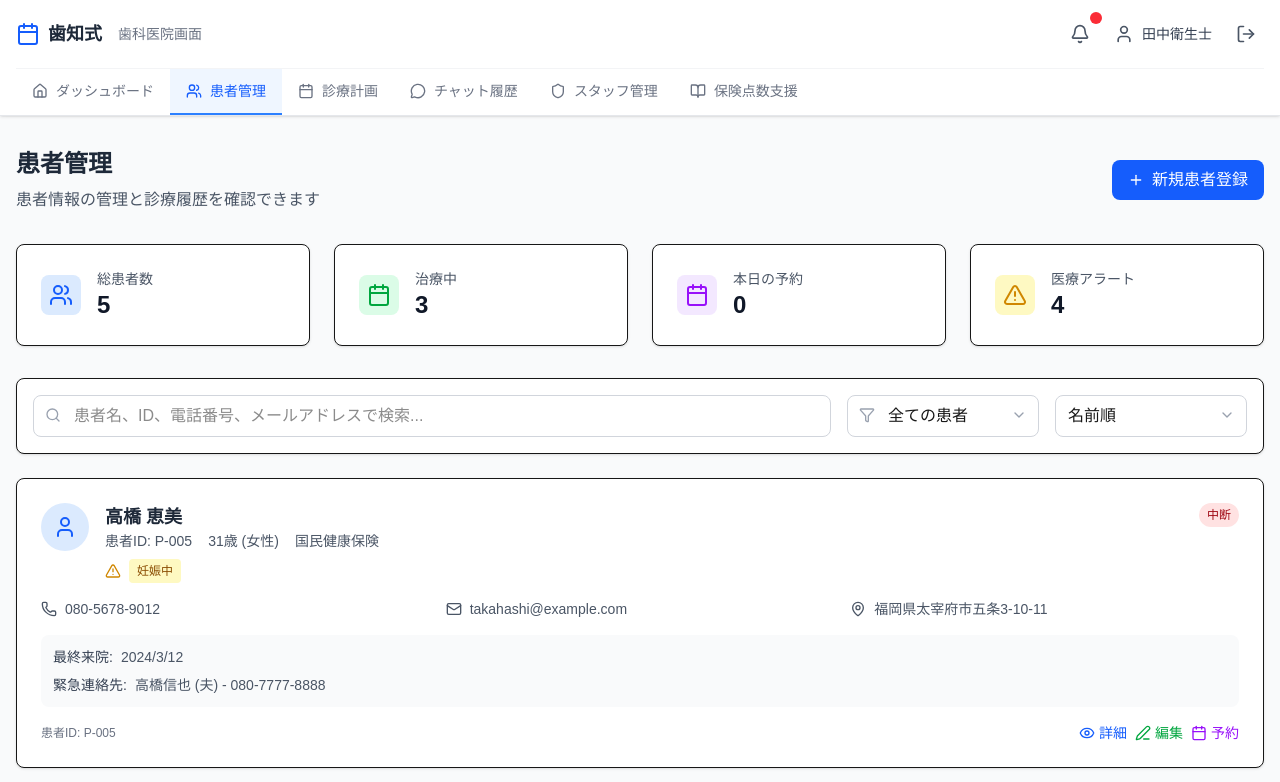
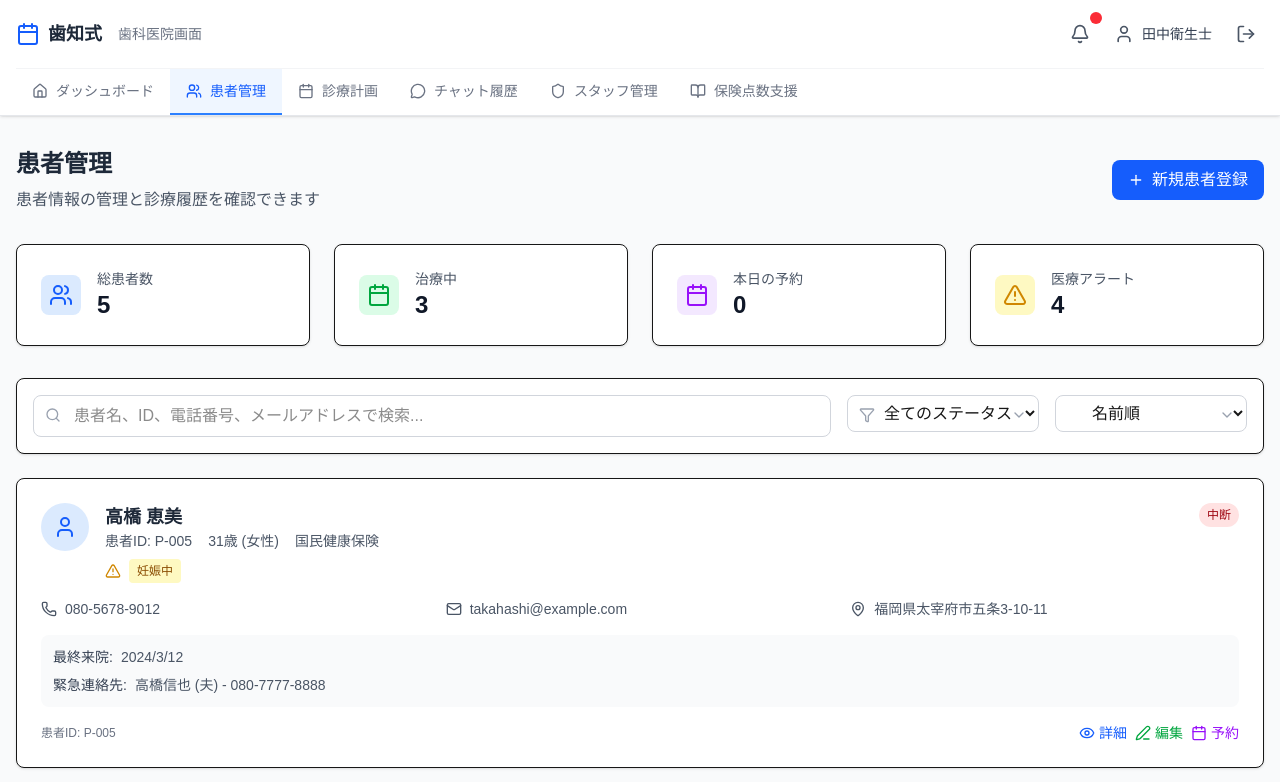
Before and after one commit to kenseibaricata/8shiki, a Next.js app: page /staff/patients in a window 1280 px wide. Shown: the top 782 px of the page. Built offline with nearby package versions, Linux system fonts and the light colour scheme.

Commit message:
fix: Vercelビルドエラーの再修正

```diff
--- a/src/app/fastpass/page.tsx
+++ b/src/app/fastpass/page.tsx
@@ -1,13 +1,11 @@
 'use client';
 
 import React, { useState } from 'react';
+import Link from 'next/link';
 import PatientHeader from '../components/PatientHeader';
 import {
-  Calendar,
-  Clock,
   Star,
   User,
-  Check,
   Crown,
   ChevronLeft,
   ChevronRight
@@ -80,7 +78,7 @@ export default function FastPassPage() {
   ];
 
   // タイムスロットデータ（選択された日付に基づいて生成）
-  const generateTimeSlots = (_date: Date): TimeSlot[] => {
+  const generateTimeSlots = (_date: any): TimeSlot[] => {
     const slots: TimeSlot[] = [];
 
     // 9:00-18:00の30分刻み
--- a/src/app/patient/treatment-plan/page.tsx
+++ b/src/app/patient/treatment-plan/page.tsx
@@ -1,6 +1,7 @@
 'use client';
 
 import React from 'react';
+import Link from 'next/link';
 import PatientHeader from '../../components/PatientHeader';
 import {
   Calendar,
--- a/src/app/staff-dashboard/page.tsx
+++ b/src/app/staff-dashboard/page.tsx
@@ -1,19 +1,12 @@
 'use client';
 
-import React, { useState } from 'react';
+import React from 'react';
 import Link from 'next/link';
 import {
   Users,
   Calendar,
   MessageCircle,
-  Plus,
-  Search,
-  Settings,
-  LogOut,
-  Bell,
-  FileText,
   Key,
-  Clock,
   TrendingUp,
   UserPlus,
   BookOpen
@@ -21,8 +14,6 @@ import {
 import StaffHeader from '../components/StaffHeader';
 
 export default function StaffDashboardPage() {
-  const [activeTab, setActiveTab] = useState('overview');
-  const [searchTerm, setSearchTerm] = useState('');
 
   // サンプルデータ
   const recentPatients = [
--- a/src/app/staff/chats/page.tsx
+++ b/src/app/staff/chats/page.tsx
@@ -5,16 +5,13 @@ import Link from 'next/link';
 import StaffHeader from '../../components/StaffHeader';
 import {
   Search,
-  Filter,
   MessageCircle,
   Bot,
   User,
   Calendar,
   Clock,
-  Eye,
   Reply,
   AlertTriangle,
-  CheckCircle,
   ChevronDown,
   Send
 } from 'lucide-react';
@@ -34,14 +31,6 @@ interface ChatSession {
   assignedStaff?: string;
   category: 'general' | 'pain' | 'appointment' | 'treatment' | 'billing' | 'emergency';
   isUnread: boolean;
-}
-
-interface ChatMessage {
-  id: string;
-  type: 'patient' | 'ai' | 'staff';
-  content: string;
-  timestamp: string;
-  sender?: string;
 }
 
 export default function ChatsPage() {
@@ -341,7 +330,7 @@ export default function ChatsPage() {
                 <div className="relative">
                   <select
                     value={typeFilter}
-                    onChange={(e) => setTypeFilter(e.target.value as any)}
+                    onChange={(e) => setTypeFilter(e.target.value as typeof typeFilter)}
                     className="block w-full px-3 py-2 border border-gray-300 rounded-lg focus:ring-blue-500 focus:border-blue-500 appearance-none"
                   >
                     <option value="all">全ての種類</option>
@@ -357,7 +346,7 @@ export default function ChatsPage() {
                 <div className="relative">
                   <select
                     value={statusFilter}
-                    onChange={(e) => setStatusFilter(e.target.value as any)}
+                    onChange={(e) => setStatusFilter(e.target.value as typeof statusFilter)}
                     className="block w-full px-3 py-2 border border-gray-300 rounded-lg focus:ring-blue-500 focus:border-blue-500 appearance-none"
                   >
                     <option value="all">全てのステータス</option>
@@ -375,7 +364,7 @@ export default function ChatsPage() {
                 <div className="relative">
                   <select
                     value={categoryFilter}
-                    onChange={(e) => setCategoryFilter(e.target.value as any)}
+                    onChange={(e) => setCategoryFilter(e.target.value as typeof categoryFilter)}
                     className="block w-full px-3 py-2 border border-gray-300 rounded-lg focus:ring-blue-500 focus:border-blue-500 appearance-none"
                   >
                     <option value="all">全ての分類</option>
@@ -395,7 +384,7 @@ export default function ChatsPage() {
                 <div className="relative">
                   <select
                     value={sortBy}
-                    onChange={(e) => setSortBy(e.target.value as any)}
+                    onChange={(e) => setSortBy(e.target.value as typeof sortBy)}
                     className="block w-full px-3 py-2 border border-gray-300 rounded-lg focus:ring-blue-500 focus:border-blue-500 appearance-none"
                   >
                     <option value="lastActivity">最新活動順</option>
--- a/src/app/staff/management/page.tsx
+++ b/src/app/staff/management/page.tsx
@@ -1,9 +1,7 @@
 'use client';
 
 import React, { useState } from 'react';
-import Link from 'next/link';
 import {
-  ArrowLeft,
   Users,
   Search,
   UserCheck,
@@ -15,8 +13,7 @@ import {
   CheckCircle,
   AlertCircle,
   Clock,
-  Plus,
-  MoreVertical
+  Plus
 } from 'lucide-react';
 import StaffHeader from '../../components/StaffHeader';
 
@@ -274,11 +271,12 @@ export default function StaffManagementPage() {
 
               <div className="flex space-x-2">
                 <select
+                  id="status-filter"
                   value={filterStatus}
                   onChange={(e) => setFilterStatus(e.target.value as any)}
-                  className="px-3 py-2 border border-gray-300 rounded-lg focus:ring-indigo-500 focus:border-indigo-500"
+                  className="w-full pl-8 pr-2 py-2 border border-gray-300 rounded-lg focus:ring-indigo-500 focus:border-indigo-500"
                 >
-                  <option value="all">すべてのステータス</option>
+                  <option value="all">全てのステータス</option>
                   <option value="approved">承認済み</option>
                   <option value="pending">承認待ち</option>
                   <option value="suspended">停止中</option>
--- a/src/app/staff/passcodes/page.tsx
+++ b/src/app/staff/passcodes/page.tsx
@@ -80,7 +80,7 @@ export default function PasscodesPage() {
     alert(`${patientId}の新しいパスコード: ${newPasscode}`);
   };
 
-  const copyPasscode = async (passcode: string, patientName: string) => {
+  const copyPasscode = async (passcode: string, _patientName: string) => {
     try {
       await navigator.clipboard.writeText(passcode);
       setCopiedPasscode(passcode);
--- a/src/app/staff/patients/[id]/page.tsx
+++ b/src/app/staff/patients/[id]/page.tsx
@@ -9,7 +9,6 @@ import {
   MessageCircle,
   CheckCircle,
   Clock,
-  AlertCircle,
   Phone,
   Mail,
   MapPin,
--- a/src/app/staff/patients/page.tsx
+++ b/src/app/staff/patients/page.tsx
@@ -16,7 +16,6 @@ import {
   MapPin,
   AlertTriangle,
   ChevronDown,
-  ArrowRight,
   User
 } from 'lucide-react';
 
@@ -40,7 +39,6 @@ export default function PatientsPage() {
   const [searchTerm, setSearchTerm] = useState('');
   const [statusFilter, setStatusFilter] = useState<'all' | 'active' | 'completed' | 'cancelled'>('all');
   const [sortBy, setSortBy] = useState<'name' | 'lastVisit' | 'nextAppointment'>('name');
-  const [selectedPatient, setSelectedPatient] = useState<Patient | null>(null);
 
   // サンプル患者データ
   const patients: Patient[] = [
@@ -258,11 +256,12 @@ export default function PatientsPage() {
                 <div className="relative">
                   <Filter className="absolute left-3 top-3 h-4 w-4 text-gray-400" />
                   <select
+                    id="status-filter"
                     value={statusFilter}
-                    onChange={(e) => setStatusFilter(e.target.value as any)}
-                    className="block w-full pl-10 pr-8 py-2 border border-gray-300 rounded-lg focus:ring-blue-500 focus:border-blue-500 appearance-none"
+                    onChange={(e: React.ChangeEvent<HTMLSelectElement>) => setStatusFilter(e.target.value as any)}
+                    className="block w-full pl-8 pr-2 py-2 border border-gray-300 rounded-lg focus:ring-blue-500 focus:border-blue-500"
                   >
-                    <option value="all">全ての患者</option>
+                    <option value="all">全てのステータス</option>
                     <option value="active">治療中</option>
                     <option value="completed">治療完了</option>
                     <option value="cancelled">治療中断</option>
@@ -275,9 +274,10 @@ export default function PatientsPage() {
               <div className="lg:w-48">
                 <div className="relative">
                   <select
+                    id="sort-by"
                     value={sortBy}
-                    onChange={(e) => setSortBy(e.target.value as any)}
-                    className="block w-full px-3 py-2 border border-gray-300 rounded-lg focus:ring-blue-500 focus:border-blue-500 appearance-none"
+                    onChange={(e: React.ChangeEvent<HTMLSelectElement>) => setSortBy(e.target.value as any)}
+                    className="block w-full pl-8 pr-2 py-2 border border-gray-300 rounded-lg focus:ring-blue-500 focus:border-blue-500"
                   >
                     <option value="name">名前順</option>
                     <option value="lastVisit">最終来院日順</option>
--- a/src/app/staff/treatment-plans/new/page.tsx
+++ b/src/app/staff/treatment-plans/new/page.tsx
@@ -5,15 +5,11 @@ import Link from 'next/link';
 import {
   ArrowLeft,
   Calendar,
-  Plus,
   Save,
   Search,
   User,
-  CheckCircle,
-  AlertCircle,
   Clock,
   X,
-  Edit3
 } from 'lucide-react';
 
 interface Patient {
--- a/src/app/staff/treatment-plans/page.tsx
+++ b/src/app/staff/treatment-plans/page.tsx
@@ -8,15 +8,13 @@ import {
   Filter,
   Calendar,
   Plus,
-  Eye,
   Edit3,
   CheckCircle,
   Clock,
   AlertCircle,
   User,
   FileText,
-  ChevronDown,
-  ArrowRight
+  ChevronDown
 } from 'lucide-react';
 
 interface TreatmentPlan {
@@ -327,7 +325,7 @@ export default function TreatmentPlansPage() {
                   <Filter className="absolute left-3 top-3 h-4 w-4 text-gray-400" />
                   <select
                     value={statusFilter}
-                    onChange={(e) => setStatusFilter(e.target.value as any)}
+                    onChange={(e: React.ChangeEvent<HTMLSelectElement>) => setStatusFilter(e.target.value as any)}
                     className="block w-full pl-10 pr-8 py-2 border border-gray-300 rounded-lg focus:ring-blue-500 focus:border-blue-500 appearance-none"
                   >
                     <option value="all">全てのステータス</option>
@@ -345,7 +343,7 @@ export default function TreatmentPlansPage() {
                 <div className="relative">
                   <select
                     value={priorityFilter}
-                    onChange={(e) => setPriorityFilter(e.target.value as any)}
+                    onChange={(e: React.ChangeEvent<HTMLSelectElement>) => setPriorityFilter(e.target.value as any)}
                     className="block w-full px-3 py-2 border border-gray-300 rounded-lg focus:ring-blue-500 focus:border-blue-500 appearance-none"
                   >
                     <option value="all">全ての優先度</option>
@@ -363,7 +361,7 @@ export default function TreatmentPlansPage() {
                 <div className="relative">
                   <select
                     value={sortBy}
-                    onChange={(e) => setSortBy(e.target.value as any)}
+                    onChange={(e: React.ChangeEvent<HTMLSelectElement>) => setSortBy(e.target.value as any)}
                     className="block w-full px-3 py-2 border border-gray-300 rounded-lg focus:ring-blue-500 focus:border-blue-500 appearance-none"
                   >
                     <option value="plannedDate">予定日順</option>
```
Also changed, not shown: src/app/staff/insurance-tips/page.tsx (+0 -7 lines).
